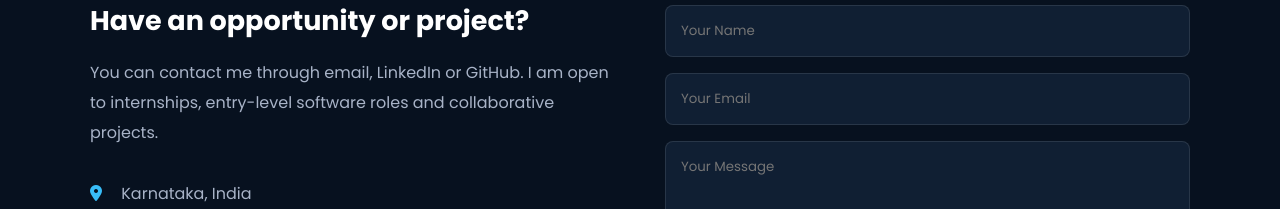
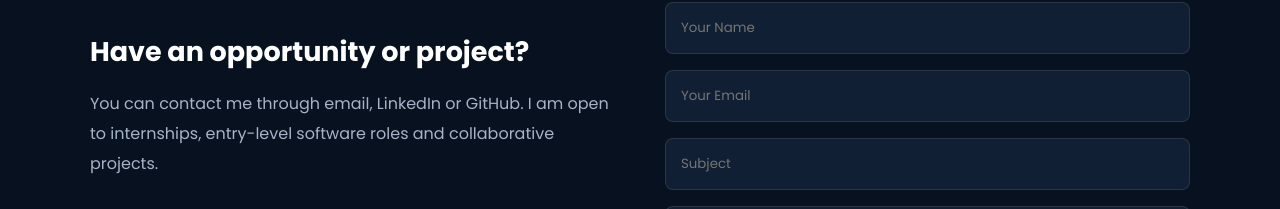
Before and after one commit to Shobhithgowda20/My_Portfolio, a plain HTML site: page index.html in a window 1280 px wide. Shown: the part 5108-5317 px from the top of the page. Drawn offline with Linux system fonts and the light colour scheme.

Commit message:
Add subject field to contact form

```diff
--- a/index.html
+++ b/index.html
@@ -603,6 +603,13 @@
                         required
                     >
 
+                    <input
+                        type="text"
+                        name="subject"
+                        placeholder="Subject"
+                        required
+                    >
+
                     <textarea
                         name="message"
                         rows="6"
```
